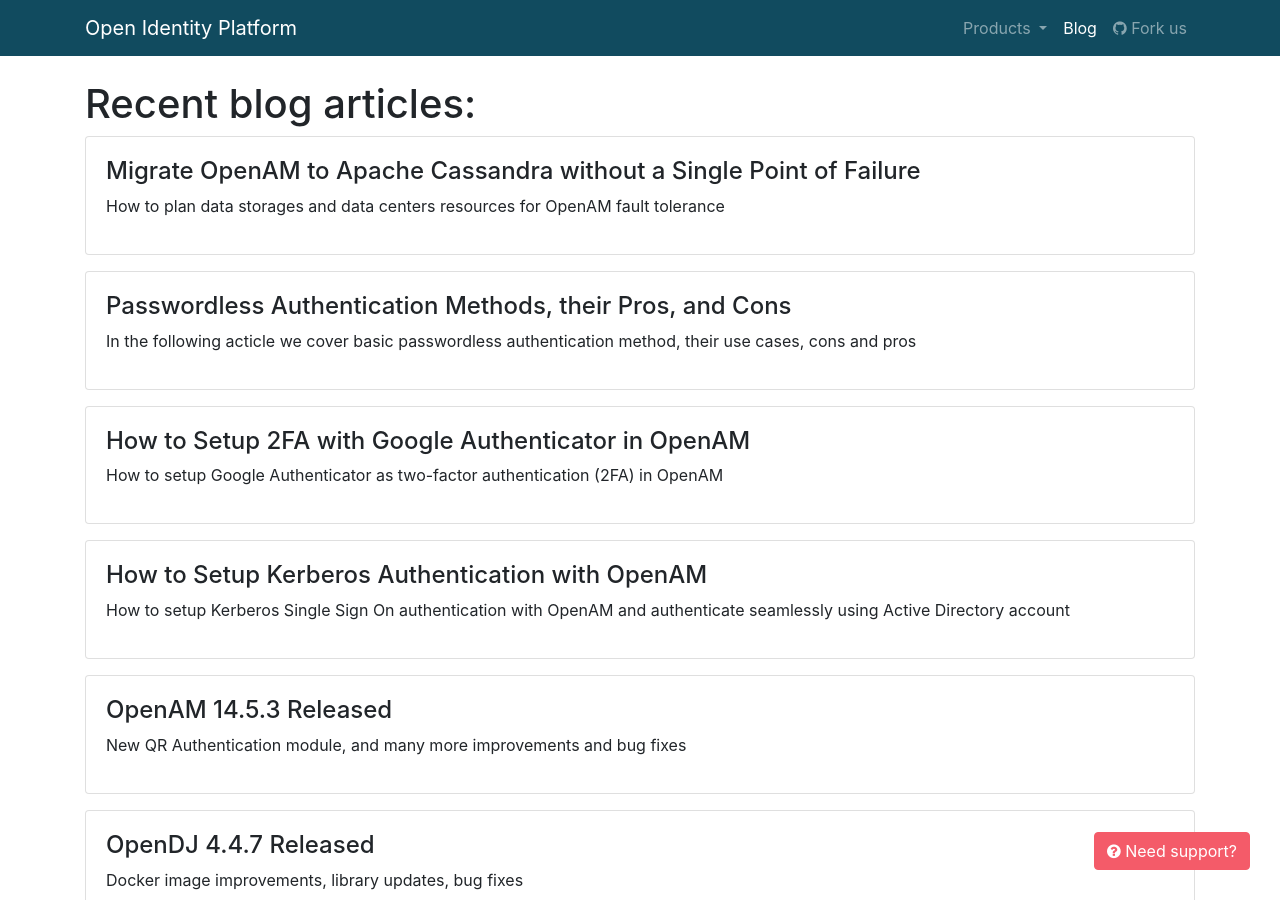
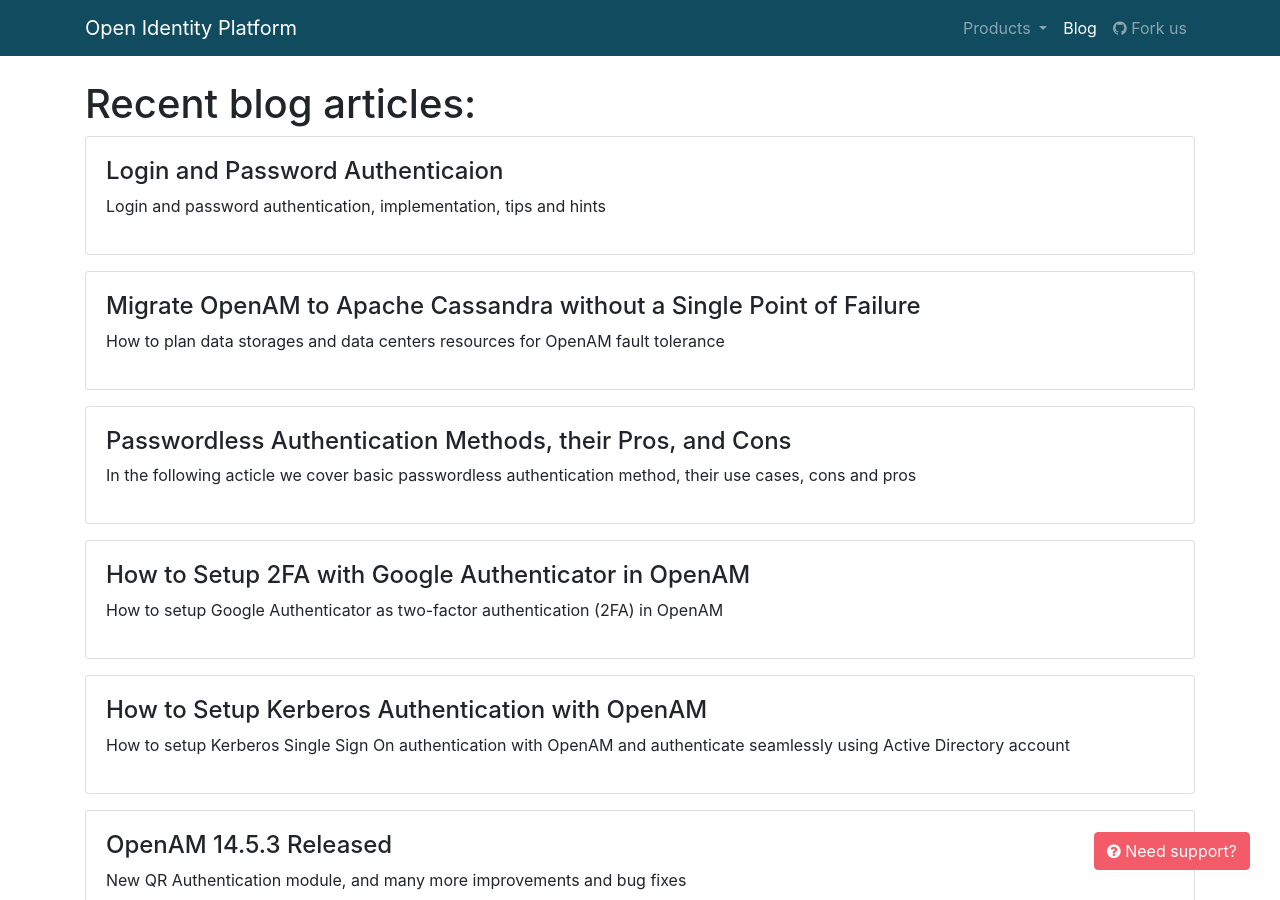
Before and after one commit to OpenIdentityPlatform/OpenIdentityPlatform.org, a Jekyll site: the page built from blog/index.html, in a window 1280 px wide and 900 px high. Built offline with Jekyll 4.4.1, drawn with Linux system fonts in a browser that asks for light colours; some of the changed lines change nothing that is shown.

Commit message:
login-password-authentication

```diff
--- a/_data/blogposts.yml
+++ b/_data/blogposts.yml
@@ -1,3 +1,7 @@
+-
+  title: 'Login and Password Authenticaion'
+  link: '/blog/login-password-authentication'
+  description: 'Login and password authentication, implementation, tips and hints'
 -
   title: 'Migrate OpenAM to Apache Cassandra without a Single Point of Failure'
   link: '/blog/migrate-openam-to-apache-cassandra-without-single-point-of-failure'
--- /dev/null
+++ b/blog/login-password-authentication.md
@@ -0,0 +1,65 @@
+---
+layout: home
+landing-title: "Login and Password Authenticaion"
+landing-title2: "Login and Password Authenticaion"
+description: "Login and password authentication, implementation, tips and hints"
+keywords: 'Login, password, authentication, basics'
+imageurl: ''
+---
+
+- [Login and Password Authentication](#login-and-password-authentication)
+- [Introduction](#introduction)
+- [Implementation](#implementation)
+  * [Password Hashing](#password-hashing)
+  * [Database Authentication](#database-authentication)
+  * [Implementation Tips](#implementation-tips)
+- [Pros and Cons](#pros-and-cons)
+- [Conclusion](#conclusion)
+
+# Login and Password Authentication
+
+# Introduction
+
+The following article is intended for newbies, who want to develop authentication for their services. In the article, we will look at the most common authentication method - login and password authentication, its implementation, advantages, and disadvantages.
+
+**Authentication** is an identity verification process. For software, authentication is used for verifying the identities of users or client applications. The most common way to authenticate users is login and password authentication.
+
+User login could be public but the password should be only in the user's memory (and not on a piece of paper under the keyboard or taped to the monitor!) and used for verification than login belongs to the only user who knows the password.
+
+# Implementation
+
+User identity data usually stored in a user database. And the only authentication system should have access to the database to minimize the risk of credentials leak.
+
+Login in user database stored in plaintext to quick search for the user account. Password should be stored as its hash and never in plaintext. During authentication, the hash of the password entered by the user is calculated, compared with the value stored in the database and, if the values match, authentication is successful.
+
+## Password Hashing
+
+To store a password in a database relatively secure, not the password itself is stored in the database, but password hash. The hash is calculated by the formula: `password_hash = hash(password)`. To slow-down dictionary password attack, it is necessary to add so-called **salt** to password. **Salt** - is a random value, stored within the password hash. And password hash is calculated with function from password itself and hash `password_hash = hash(password, salt)`. More information about salt in Wikipedia:  [Salt_(cryptography)](https://en.wikipedia.org/wiki/Salt_(cryptography)).
+
+## Database Authentication
+
+Some databases support internal authentication. In this case, the database itself is responsible for login and password authentication. Authentication service sends authentication request with login and password to the database, and the database returns authentication result: whether it is successful or not. For example, such an approach uses Microsoft Active Directory.
+
+## Implementation Tips
+
+- If authentication was failed, do not tell users whether login exists or not
+- Implement user account lock policy to prevent possible password brute force
+- Use strong hashing function for example `[bcrypt](https://en.wikipedia.org/wiki/Bcrypt)`, `[scrypt](https://en.wikipedia.org/wiki/Scrypt)`  or `[PBKDF2](https://en.wikipedia.org/wiki/PBKDF2)`to prevent hash passwords reverse engineering in case user credentials database was stolen
+- Use salt when hashing a password
+
+# Pros and Cons
+
+Pros:
+
+- relatively simple implementation
+
+Cons:
+
+- the need for users to remember a password for each service.
+- the need to implement additional service to recover/change password
+- the security policy of some organizations requires periodic password changes, which impairs user experience
+- the password could be stolen using fishing or social engineering
+
+# Conclusion
+
+Login and password authentication is the most common way to authenticate users, but it is also one of the most insecure, so it is recommended to use authentication without a password (login through social networks, biometrics, use of hardware security keys), or strengthen security by using the second authentication factor.
```
